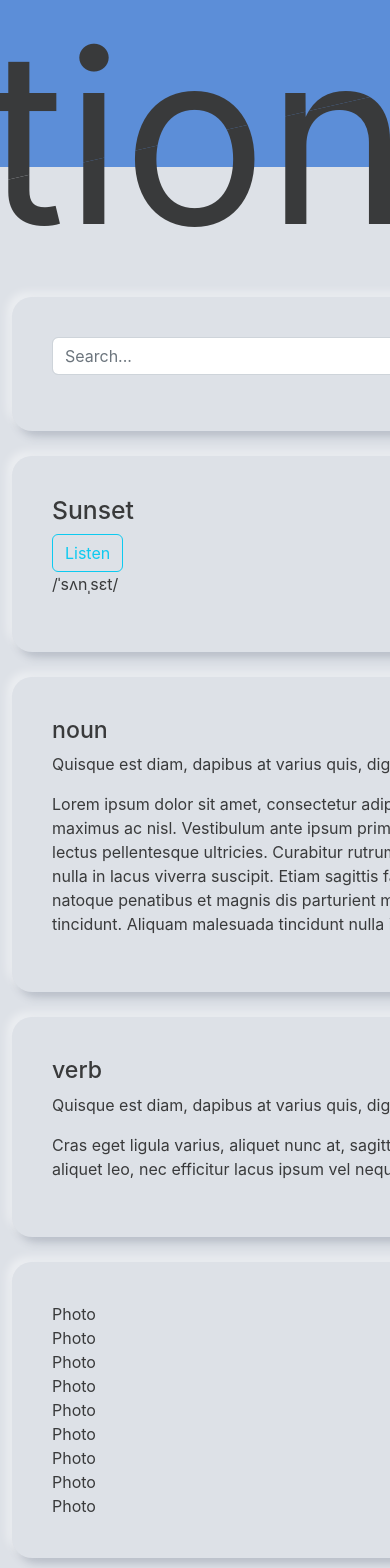
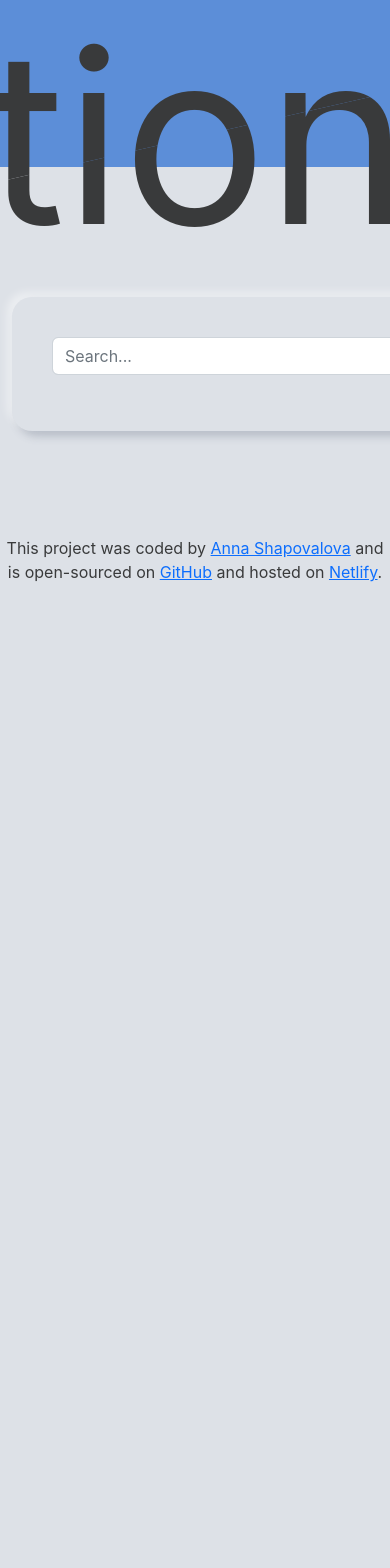
Before and after one commit to hannashapovalova/dictionary-react, a React (Create React App) app: page / in a window 390 px wide. Shown: the top 1568 px of the page. After the commit the page ends 844 px from the top, so only its background shows below. Built offline with nearby package versions, Linux system fonts and the light colour scheme.

Commit message:
Integrated API Results

```diff
--- a/src/Dictionary.css
+++ b/src/Dictionary.css
@@ -3,15 +3,3 @@
     background-color: #DDE1E7;
     margin-top: 105px;
 }
-
-.search-form-block,
-.word-block,
-.noun-block,
-.verb-block,
-.gallery-block {
-    border-radius: 20px;
-    box-shadow: -5px -5px 9px rgba(255, 255, 255, 0.45), 5px 5px 9px rgba(94, 104, 121, 0.3);
-    width: 1290px;
-    padding: 40px;
-    margin-top: 25px;
-}
--- a/src/Dictionary.js
+++ b/src/Dictionary.js
@@ -1,30 +1,28 @@
 import React, {useState} from 'react';
 import axios from 'axios';
 import './Dictionary.css';
+import Results from './Resulrs';
 
 
 export default function Dictionary() {
 
   let [keyword, setKeyword] = useState("");
+  let [results, setResults] = useState(null);
 
   function handleKeywordChange(event) {
     setKeyword(event.target.value);
-
   }
 
   function handleResponse(response) {
-    console.log(response.data[0]);
-
+    console.log(response.data[0].meanings[0].definitions[0].definition);
+    setResults(response.data[0]);
   }
 
   function search(event) {
     event.preventDefault();
-    alert(`Searching for ${keyword}`);
     const apiUrl = `https://api.dictionaryapi.dev/api/v2/entries/en/${keyword}`;
     axios.get(apiUrl).then(handleResponse);
   }
-
-
 
 return (
       <main className="container information-block">
@@ -49,80 +47,7 @@ return (
             </div>
           </form>
         </div>
-
-        <div className="word-block">
-          <h2>
-            Sunset
-          </h2>
-          <button
-           type="button"
-           className="btn btn-outline-info">
-            Listen
-          </button>
-          <p>
-            /ˈsʌnˌsɛt/
-          </p>
-        </div>
-
-        <div className="noun-block">
-          <h3>
-            noun
-          </h3>
-          <p>
-            Quisque est diam, dapibus at varius quis, dignissim quis quam.
-          </p>
-          <p>
-            Lorem ipsum dolor sit amet, consectetur adipiscing elit. Proin diam diam, blandit ac rhoncus sed, cursus eget sem. Aliquam elit ante, facilisis in accumsan non, maximus ac nisl. Vestibulum ante ipsum primis in faucibus orci luctus et ultrices posuere cubilia curae; Praesent et molestie mauris. Integer accumsan mauris a lectus pellentesque ultricies. Curabitur rutrum venenatis dui, in porttitor nibh volutpat et. Sed ultricies urna turpis, non maximus mi vehicula nec. Nam feugiat nulla in lacus viverra suscipit. Etiam sagittis facilisis iaculis. Orci varius natoque penatibus et magnis dis parturient montes, nascetur ridiculus mus. Orci varius natoque penatibus et magnis dis parturient montes, nascetur ridiculus mus. Fusce id commodo arcu, sit amet auctor felis. Curabitur aliquet vulputate velit sed tincidunt. Aliquam malesuada tincidunt nulla in interdum. Sed non magna nisi.
-          </p>
-        </div>
-
-        <div className="verb-block">
-          <h3>
-            verb
-          </h3>
-          <p>
-            Quisque est diam, dapibus at varius quis, dignissim quis quam.
-          </p>
-          <p>
-            Cras eget ligula varius, aliquet nunc at, sagittis ligula. Nullam consequat vitae erat nec feugiat. Curabitur imperdiet, quam eu faucibus posuere, erat ipsum aliquet leo, nec efficitur lacus ipsum vel neque. In bibendum ante eros.
-          </p>
-        </div>
-
-        <div className="gallery-block">
-          <div className="row">
-            <div className="col-sm">
-             Photo
-            </div>
-            <div className="col-sm">
-              Photo
-            </div>
-            <div className="col-sm">
-              Photo
-            </div>
-          </div>
-          <div className="row">
-            <div className="col-sm">
-              Photo
-            </div>
-            <div className="col-sm">
-              Photo
-            </div>
-            <div className="col-sm">
-              Photo
-            </div>
-          </div>
-          <div className="row">
-            <div className="col-sm">
-              Photo
-            </div>
-            <div className="col-sm">
-              Photo
-            </div>
-            <div className="col-sm">
-              Photo
-            </div>
-          </div>
-        </div>
+        <Results results={results} />
       </main>
 
   );
--- /dev/null
+++ b/src/Meaning.js
@@ -0,0 +1,26 @@
+import React from 'react';
+
+export default function Meaning(props) {
+    return (
+      <div>
+        <h3>
+          {props.meaning.partOfSpeech}
+        </h3>
+        {props.meaning.definitions.map(function (definition, index)
+        {
+          return (
+            <div key={index}>
+              <p>
+                {definition.definition}
+              </p>
+              <p>
+                <em>
+                {definition.example}
+                </em>
+              </p>
+            </div>
+          );
+        })}
+      </div>
+    );
+}
--- /dev/null
+++ b/src/Resulrs.js
@@ -0,0 +1,73 @@
+import React from 'react';
+import './Results.css';
+import Meaning from './Meaning';
+
+export default function Results(props) {
+  if (props.results) {
+    return (
+        <div>
+          <div className="word-block">
+          <h2>
+           {props.results.word}
+          </h2>
+          <button
+           type="button"
+           className="btn btn-outline-info">
+            Listen
+          </button>
+          <p>
+            /ˈsʌnˌsɛt/
+          </p>
+        </div>
+
+          <div className="noun-block">
+            {props.results.meanings.map(function (meaning, index) {
+              return (
+                <p key={index}>
+                  <Meaning meaning={meaning} />
+                </p>
+              )
+            })}
+          </div>
+
+        <div className="gallery-block">
+          <div className="row">
+            <div className="col-sm">
+             Photo
+            </div>
+            <div className="col-sm">
+              Photo
+            </div>
+            <div className="col-sm">
+              Photo
+            </div>
+          </div>
+          <div className="row">
+            <div className="col-sm">
+              Photo
+            </div>
+            <div className="col-sm">
+              Photo
+            </div>
+            <div className="col-sm">
+              Photo
+            </div>
+          </div>
+          <div className="row">
+            <div className="col-sm">
+              Photo
+            </div>
+            <div className="col-sm">
+              Photo
+            </div>
+            <div className="col-sm">
+              Photo
+            </div>
+          </div>
+        </div>
+      </div>
+    );
+  } else {
+    return null;
+  }
+}
--- /dev/null
+++ b/src/Results.css
@@ -0,0 +1,11 @@
+.search-form-block,
+.word-block,
+.noun-block,
+.verb-block,
+.gallery-block {
+    border-radius: 20px;
+    box-shadow: -5px -5px 9px rgba(255, 255, 255, 0.45), 5px 5px 9px rgba(94, 104, 121, 0.3);
+    width: 1290px;
+    padding: 40px;
+    margin-top: 25px;
+}
```
